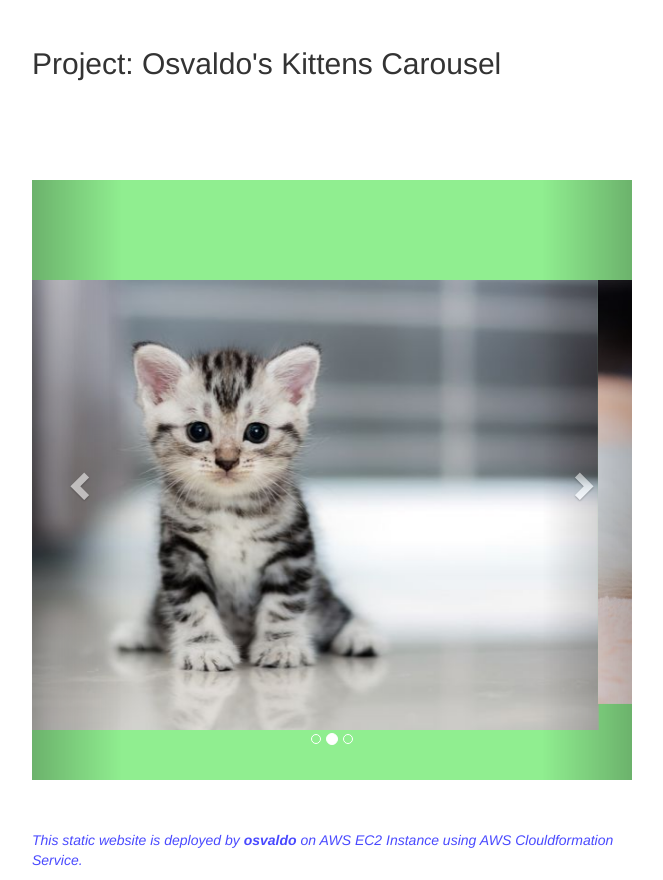
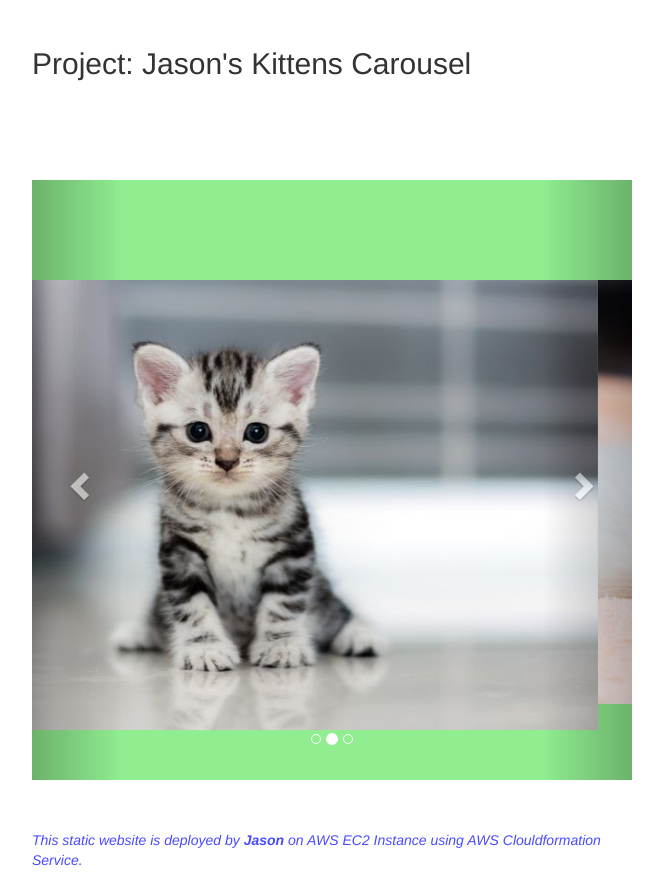
Before and after one commit to J-Cougar/AWS-Kitten-101-ec2, a plain HTML site: page static-web/index.html in a window 1280 px wide. Shown: the part 203-1083 px from the top of the page, without its empty margins (308-971 px from the left). Drawn offline with nearby package versions, Linux system fonts and the light colour scheme.

Commit message:
“first”

```diff
--- a/static-web/index.html
+++ b/static-web/index.html
@@ -45,7 +45,7 @@
 
   <div><img style="width:300px; height:100px" src="https://clarusway.com/wp-content/uploads/2022/12/clarusway-logo-black.png" /></div>
 
-  <h2> Project: Osvaldo's Kittens Carousel</h2>
+  <h2> Project: Jason's Kittens Carousel</h2>
 
   <div id="myCarousel" class="carousel slide" data-ride="carousel">
     <!-- Indicators -->
@@ -80,7 +80,7 @@
   </div>
 
 
-  <p class="footnote"><i>This static website is deployed by <b> osvaldo </b> on AWS EC2 Instance using AWS
+  <p class="footnote"><i>This static website is deployed by <b> Jason </b> on AWS EC2 Instance using AWS
       Clouldformation Service.</i></p>
 </body>
 
```
